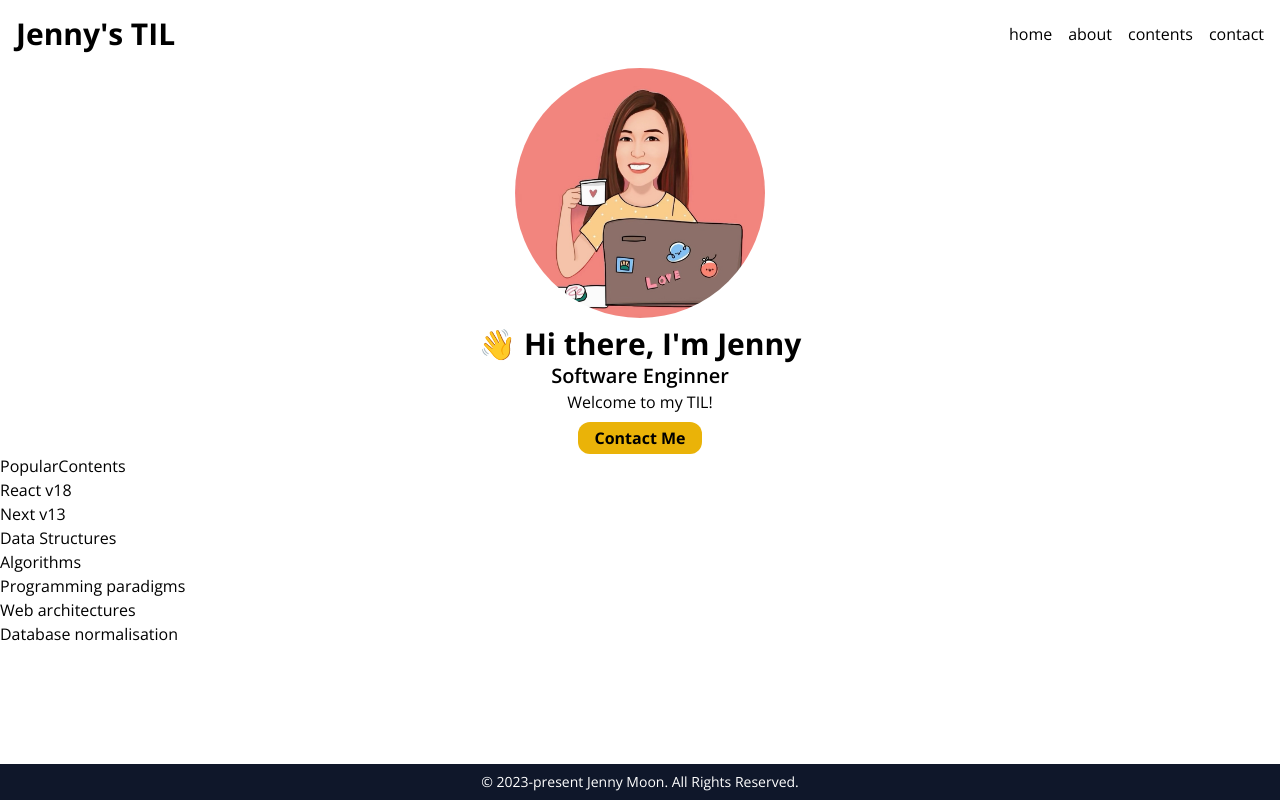
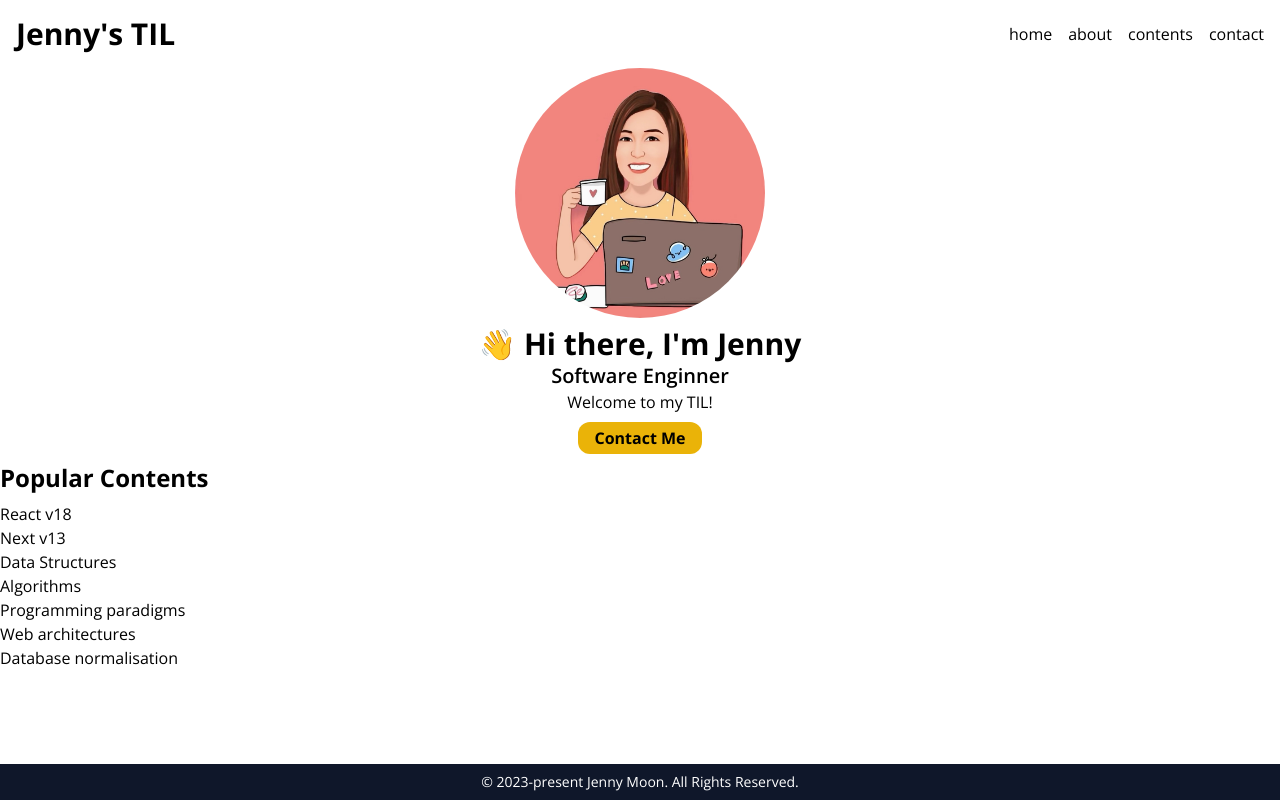
Before and after one commit to jen0828/my-til, a Next.js app: page / in a window 1280 px wide. Built offline with nearby package versions, Linux system fonts and the light colour scheme.

Commit message:
Add styling

```diff
--- a/src/components/PopularContents.tsx
+++ b/src/components/PopularContents.tsx
@@ -5,7 +5,7 @@ export default async function PopularContents() {
   const contents = await getPopularContents();
   return (
     <section>
-      <h2>PopularContents </h2>
+      <h2 className='text-2xl font-bold my-2'>Popular Contents </h2>
       <ContentsGrid contents={contents} />
     </section>
   );
```
